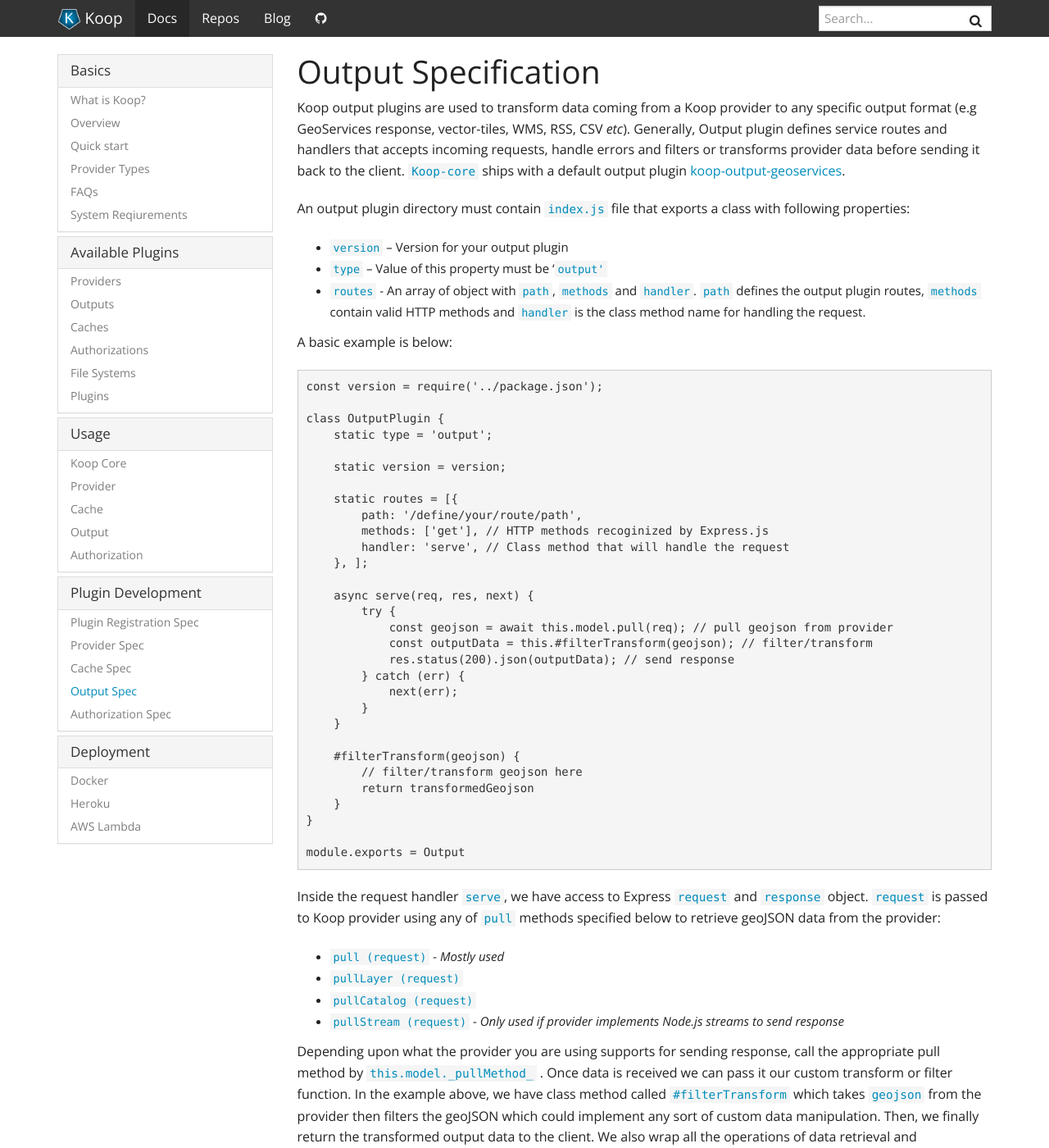
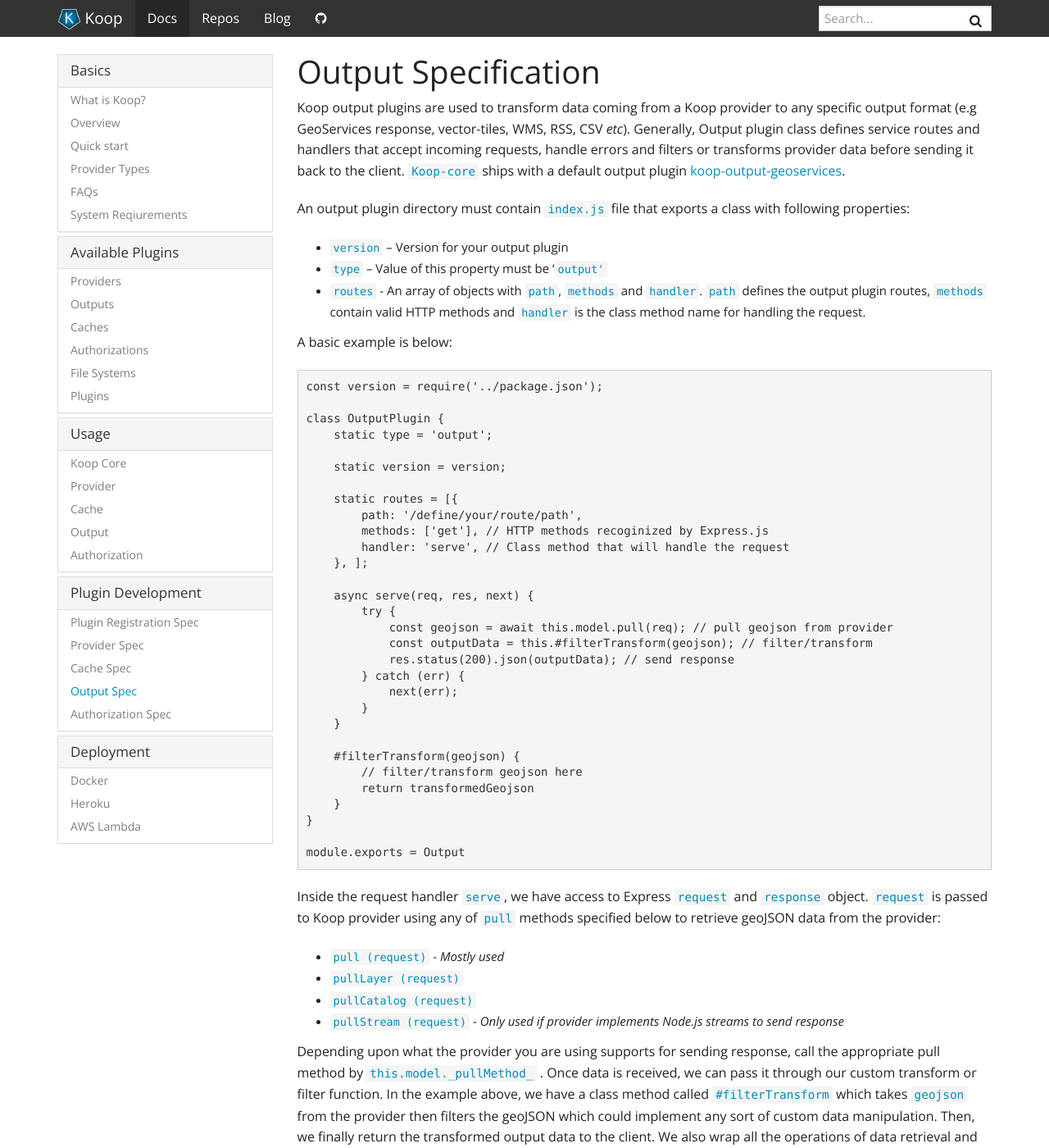
Before and after one commit to koopjs/koopjs.github.io, a Jekyll site: the page built from _docs/development/output.md, in a window 1280 px wide and 1400 px high. Shown: the whole window at 82% size. Built offline with Jekyll 4.4.1, drawn with Linux system fonts in a browser that asks for light colours; nearby versions of some CDN libraries.

Commit message:
fix minor errors in output class

````diff
--- a/_docs/development/output.md
+++ b/_docs/development/output.md
@@ -3,13 +3,13 @@
 permalink: /docs/development/output
 ---
 
-Koop output plugins are used to transform data coming from a Koop provider to any specific output format (e.g GeoServices response, vector-tiles, WMS, RSS, CSV _etc_). Generally, Output plugin defines service routes and handlers that accepts incoming requests, handle errors and filters or transforms provider data before sending it back to the client. `Koop-core` ships with a default output plugin [koop-output-geoservices](https://github.com/koopjs/koop-output-geoservices).
+Koop output plugins are used to transform data coming from a Koop provider to any specific output format (e.g GeoServices response, vector-tiles, WMS, RSS, CSV _etc_). Generally, Output plugin class defines service routes and handlers that accept incoming requests, handle errors and filters or transforms provider data before sending it back to the client. `Koop-core` ships with a default output plugin [koop-output-geoservices](https://github.com/koopjs/koop-output-geoservices).
 
 An output plugin directory must contain `index.js` file that exports a class with following properties:
 
 - `version` – Version for your output plugin
 - `type` – Value of this property must be '`output'`
-- `routes` - An array of object with `path`, `methods` and `handler`. `path` defines the output plugin routes, `methods` contain valid HTTP methods and `handler` is the class method name for handling the request.
+- `routes` - An array of objects with `path`, `methods` and `handler`. `path` defines the output plugin routes, `methods` contain valid HTTP methods and `handler` is the class method name for handling the request.
 
 A basic example is below:
 ```
@@ -51,6 +51,6 @@
 - `pullCatalog (request)`
 - `pullStream (request)` - _Only used if provider implements Node.js streams to send response_
 
-Depending upon what the provider you are using supports for sending response, call the appropriate pull method by `this.model._pullMethod_` . Once data is received we can pass it our custom transform or filter function. In the example above, we have class method called `#filterTransform` which takes `geojson` from the provider then filters the geoJSON which could implement any sort of custom data manipulation. Then, we finally return the transformed output data to the client. We also wrap all the operations of data retrieval and transformation in `try...catch` block so handle any errors.
+Depending upon what the provider you are using supports for sending response, call the appropriate pull method by `this.model._pullMethod_` . Once data is received, we can pass it through our custom transform or filter function. In the example above, we have a class method called `#filterTransform` which takes `geojson` from the provider then filters the geoJSON which could implement any sort of custom data manipulation. Then, we finally return the transformed output data to the client. We also wrap all the operations of data retrieval and transformation in `try...catch` block so handle any errors.
 
 See the [koop-output-flat](https://github.com/koopjs/koop-output-flat) source files for an example of a simple output-plugin.
````
